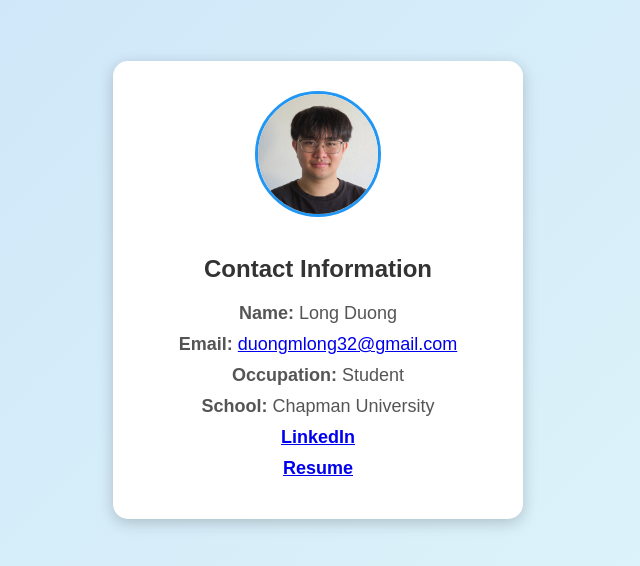
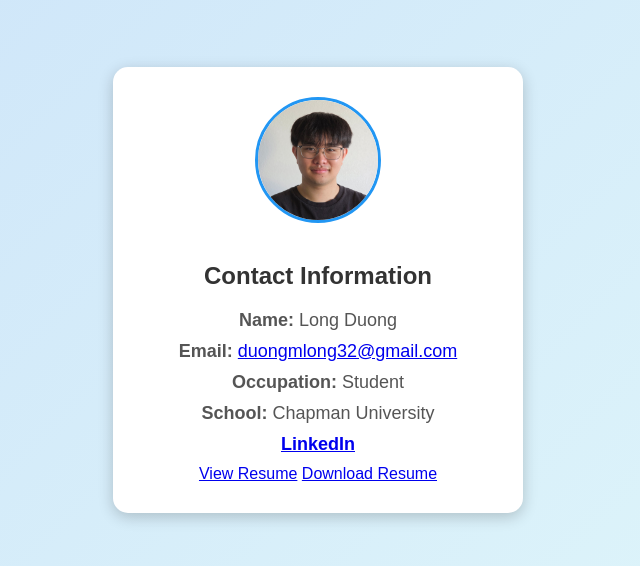
Before and after one commit to CasticleMagical/contact, a plain HTML site: page index.html in a window 1280 px wide. Shown: the part 130-696 px from the top of the page, without its empty margins (322-962 px from the left). Drawn offline with Linux system fonts and the light colour scheme.

Commit message:
New changes

```diff
--- a/index.html
+++ b/index.html
@@ -84,11 +84,10 @@
                 <a href="https://www.linkedin.com/in/longduong32/" target="_blank">LinkedIn</a>
             </strong>
         </p>
-        <p>
-            <strong>
-                <a href="C:\Users\duong\Downloads\Resume.pdf" download="Resume">Resume</a>
-            </strong>
-        </p>
+        <div class="resume-links">
+      <a href="/Resume.pdf" target="_blank" rel="noopener noreferrer">View Resume</a>
+      <a href="/Resume.pdf" download="Long_Duong_Resume.pdf">Download Resume</a>
     </div>
+  </div>
 </body>
 </html>
```
Also changed, not shown: 1 other file.
